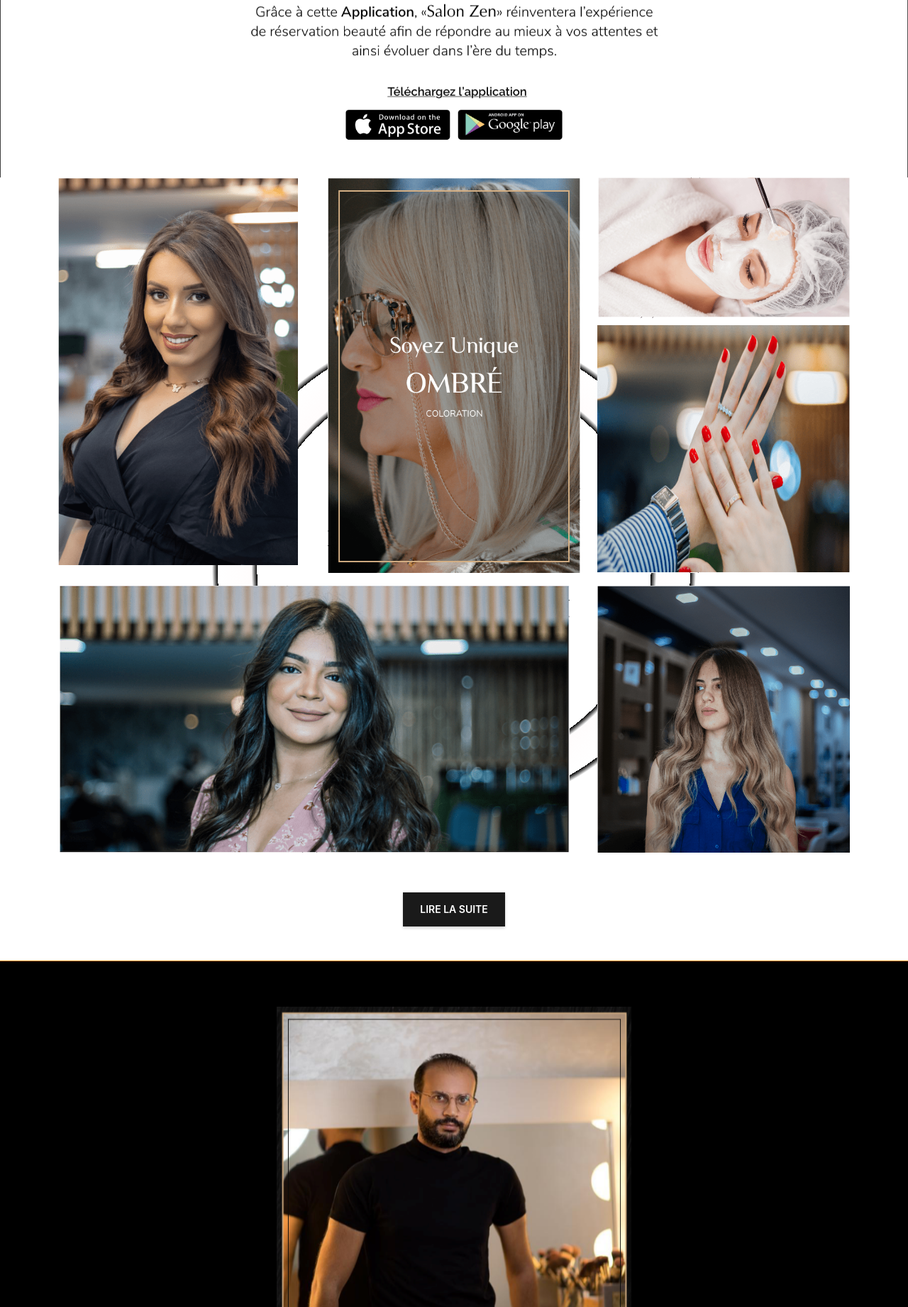
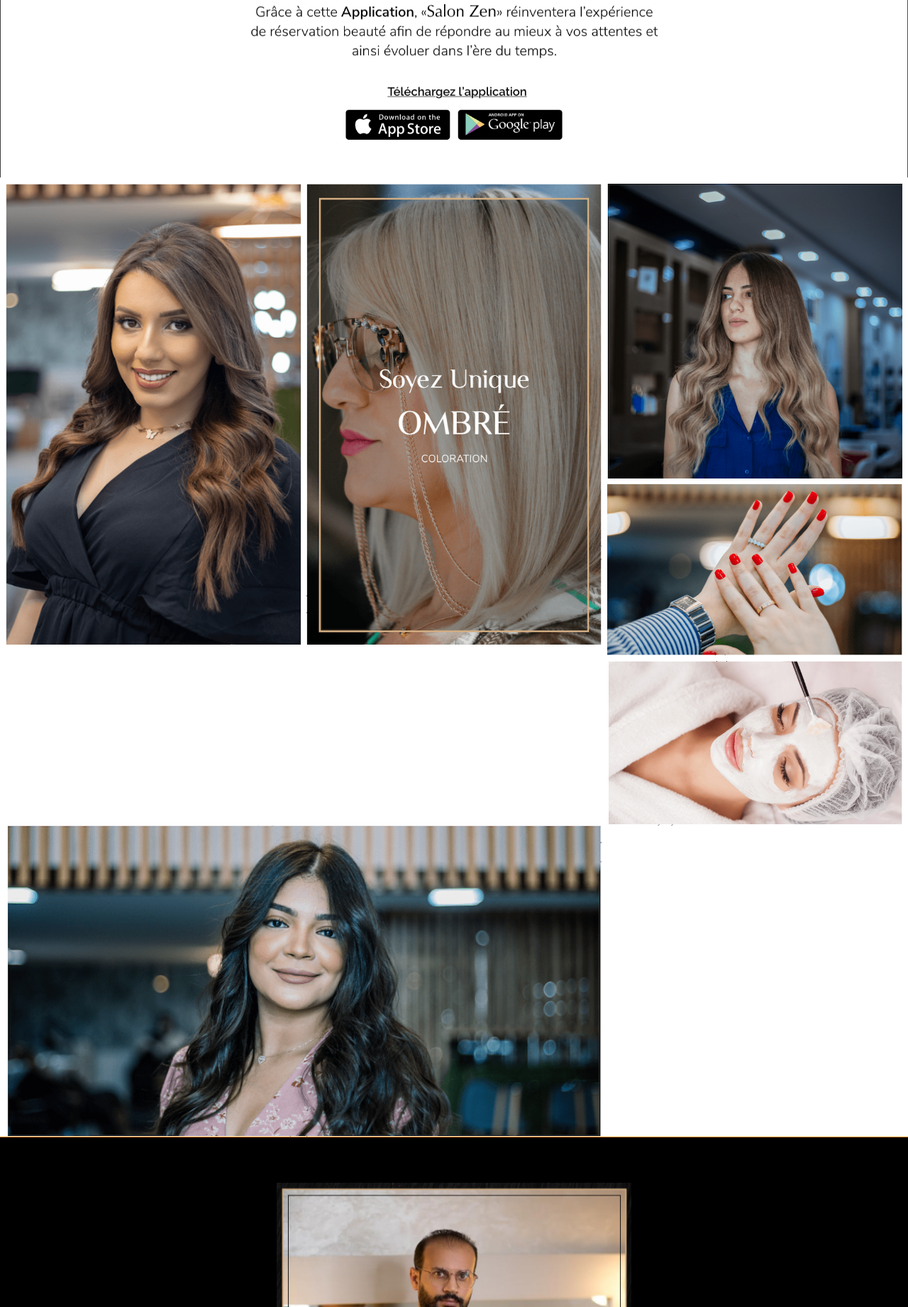
Before and after one commit to lahcen001/salon_zen, a PHP site: page / in a window 1280 px wide. Shown: the part 2976-4817 px from the top of the page at 71% size. Run offline with PHP 8.4, Linux system fonts and the light colour scheme; some libraries are stand-ins or nearby versions.

Commit message:
images gallerie

```diff
--- a/index.html
+++ b/index.html
@@ -308,7 +308,7 @@
     </div>
 
 
-    <div class="container bg1">
+    <!-- <div class="container bg1">
         <div class="row  ">
             <div class="col-md-4">
                 <img src="./img/gallerie/1.png" class="img-fluid1">
@@ -346,6 +346,35 @@
             </div>
 
         </div>
+
+
+
+
+    </div> -->
+
+
+    <div class="row1">
+        <div class="column">
+            <img src="./img/gallerie/1.png">
+
+
+        </div>
+        <div class="column">
+            <img src="./img/gallerie/2.png">
+
+
+        </div>
+        <div class="column">
+            <img src="./img/gallerie/3.png">
+            <img src="./img/gallerie/4.png">
+            <img src="./img/gallerie/5.png">
+        </div>
+        <div class="column1">
+            <img class="img1" src="./img/gallerie/6.png">
+
+
+        </div>
+
 
 
 
--- a/style.css
+++ b/style.css
@@ -119,7 +119,7 @@ img {
 .img-fluid1 {
 
     max-width: 100%;
-    height: 95%;
+    height: auto;
 }
 .img-fluid2 {
 
@@ -132,8 +132,8 @@ img {
 }
 .img-fluid4 {
     max-width: 100%;
-    height: 161%;
-    margin-top: 10px;
+    height: auto;
+
 }
 .img-fluid6 {
     max-width: 100%;
@@ -141,7 +141,7 @@ img {
 }
 .img-fluid6 {
     max-width: 100%;
-    height: 98%;
+    height: auto;
 }
 
 
@@ -286,3 +286,50 @@ button {
   opacity: 0.7;
   font-size: 14px;
 }
+
+/* ::::::::::::::::::: */
+
+
+.row1 {
+    display: flex;
+    flex-wrap: wrap;
+    padding: 0 4px;
+  }
+
+  /* Create four equal columns that sits next to each other */
+  .column {
+    flex: 33.33%;
+    max-width: 33.33%;
+    padding: 0 4px;
+  }
+  .column1 {
+    flex: 66.66%;
+    max-width: 66.66%;
+    padding: 0 4px;
+
+  }
+  .img1{
+    width: 100%;
+  }
+
+  .column img {
+    margin-top: 8px;
+    vertical-align: middle;
+    width: 100%;
+  }
+
+  /* Responsive layout - makes a two column-layout instead of four columns */
+  @media screen and (max-width: 800px) {
+    .column {
+      flex: 50%;
+      max-width: 50%;
+    }
+  }
+
+  /* Responsive layout - makes the two columns stack on top of each other instead of next to each other */
+  @media screen and (max-width: 600px) {
+    .column {
+      flex: 100%;
+      max-width: 100%;
+    }
+  }
```
Also changed, not shown: img/gallerie/1.png, img/gallerie/2.png, img/gallerie/3.png.
